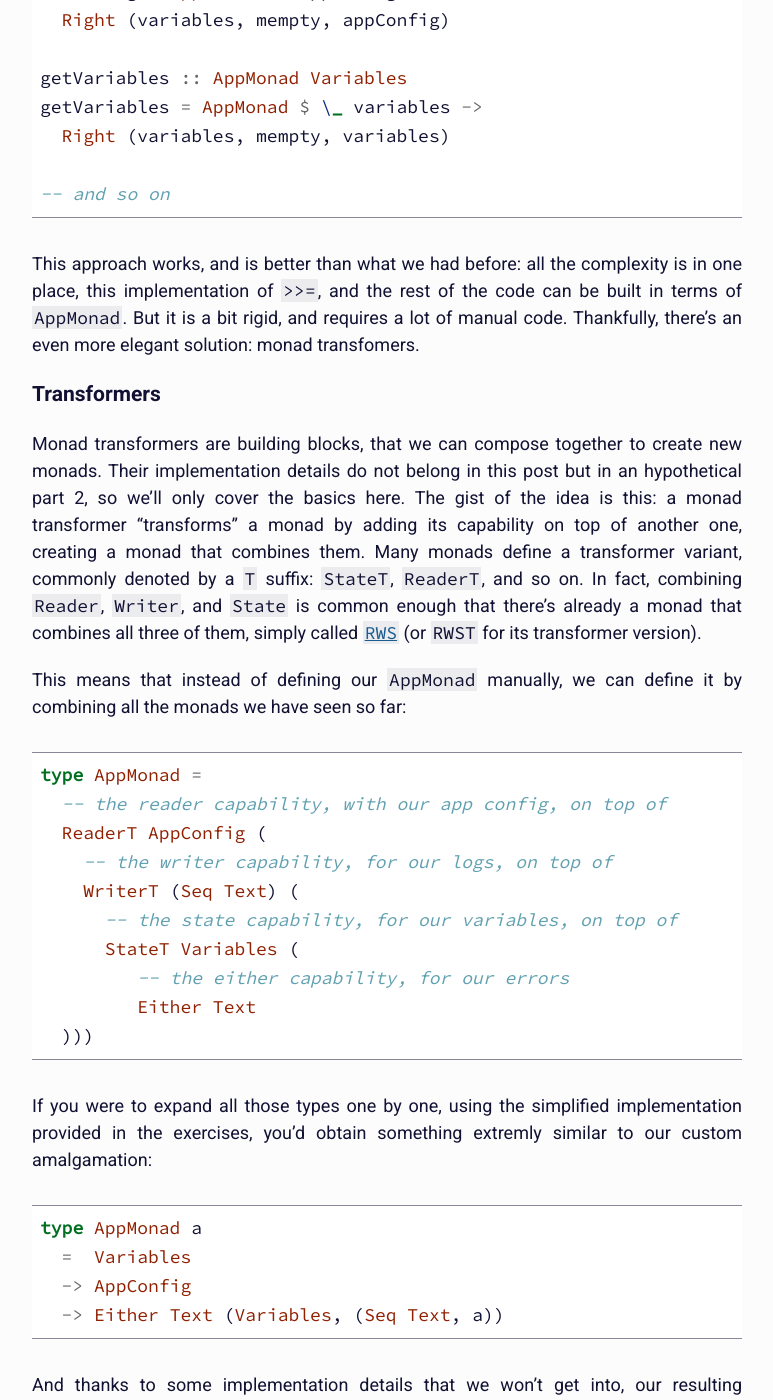
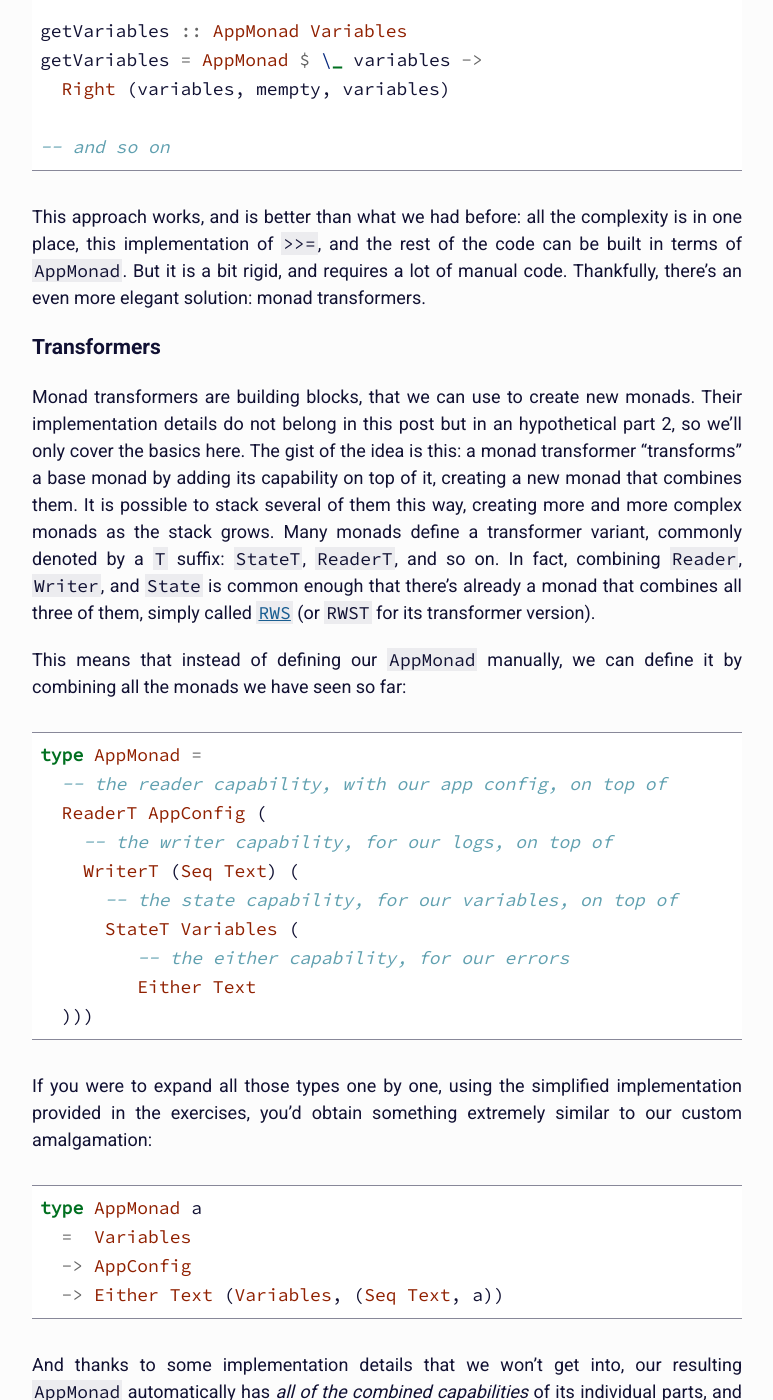
Before and after one commit to nicuveo/nauths.fr, a Jekyll site: the page built from en/_posts/2026-05-28-practical-use-of-monads.md, in a window 1280 px wide and 1400 px high, scrolled down 19122 px. Shown: the whole window, without its empty margins (253-1026 px from the left). Built offline with Jekyll 4.4.1, drawn with Linux system fonts in a browser that asks for light colours; some of the changed text lies outside the part shown.

Commit message:
Fix typos, reword slightly.

```diff
--- a/en/_posts/2026-05-28-practical-use-of-monads.md
+++ b/en/_posts/2026-05-28-practical-use-of-monads.md
@@ -994,18 +992,20 @@ This approach works, and is better than what we had before: all the complexity
 is in one place, this implementation of `>>=`, and the rest of the code can be
 built in terms of `AppMonad`. But it is a bit rigid, and requires a lot of
 manual code. Thankfully, there's an even more elegant solution: monad
-transfomers.
+transformers.
 
 ### Transformers
 
-Monad transformers are building blocks, that we can compose together to create
-new monads. Their implementation details do not belong in this post but in an
+Monad transformers are building blocks, that we can use to create new
+monads. Their implementation details do not belong in this post but in an
 hypothetical part 2, so we'll only cover the basics here. The gist of the idea
-is this: a monad transformer "transforms" a monad by adding its capability on
-top of another one, creating a monad that combines them. Many monads define a
-transformer variant, commonly denoted by a `T` suffix: `StateT`, `ReaderT`, and
-so on. In fact, combining `Reader`, `Writer`, and `State` is common enough that
-there's already a monad that combines all three of them, simply called
+is this: a monad transformer "transforms" a base monad by adding its capability
+on top of it, creating a new monad that combines them. It is possible to stack
+several of them this way, creating more and more complex monads as the stack
+grows. Many monads define a transformer variant, commonly denoted by a `T`
+suffix: `StateT`, `ReaderT`, and so on. In fact, combining `Reader`, `Writer`,
+and `State` is common enough that there's already a monad that combines all
+three of them, simply called
 [`RWS`](https://hackage-content.haskell.org/package/mtl-2.3.2/docs/Control-Monad-RWS-Lazy.html)
 (or `RWST` for its transformer version).
 
@@ -1026,7 +1026,7 @@ type AppMonad =
 {% endhighlight %}
 
 If you were to expand all those types one by one, using the simplified
-implementation provided in the exercises, you'd obtain something extremly
+implementation provided in the exercises, you'd obtain something extremely
 similar to our custom amalgamation:
 
 {% highlight haskell %}
```
Also changed, not shown: other parts of en/_posts/2026-05-28-practical-use-of-monads.md (+2 -4 lines).
